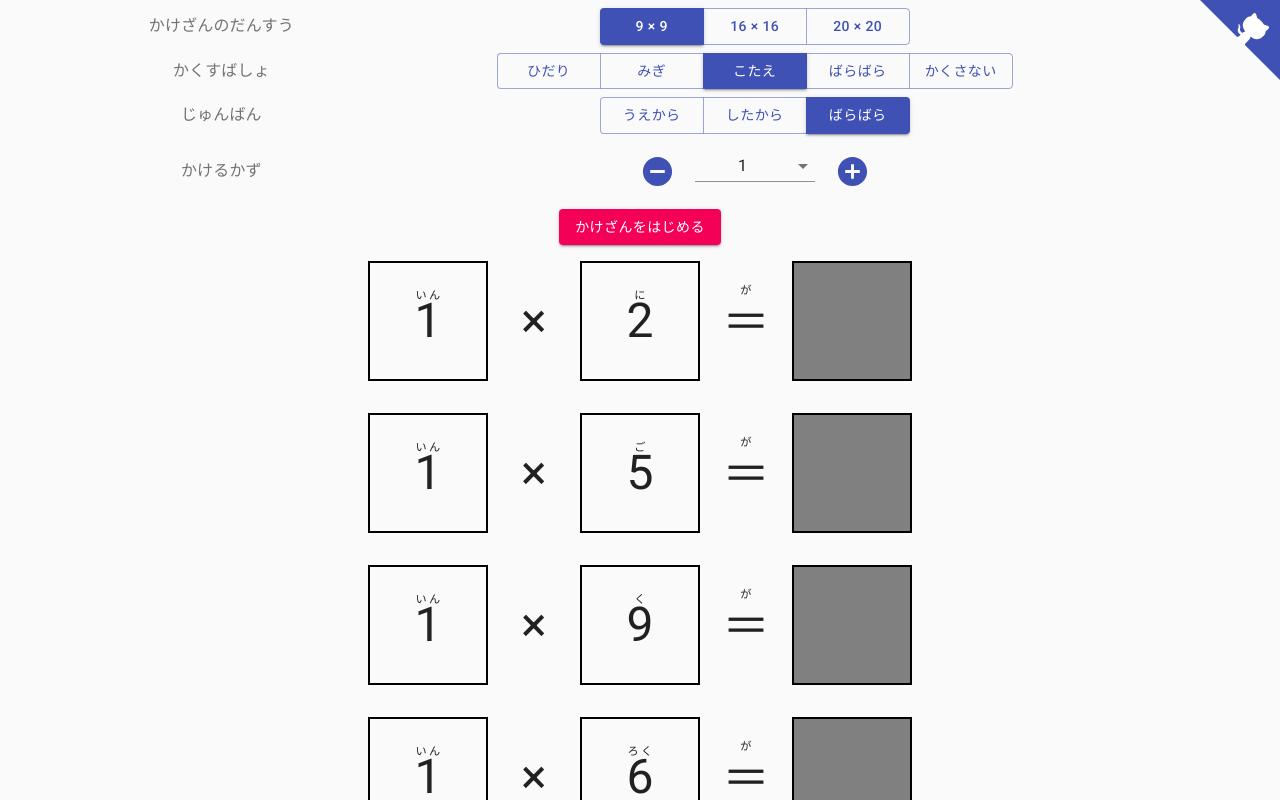
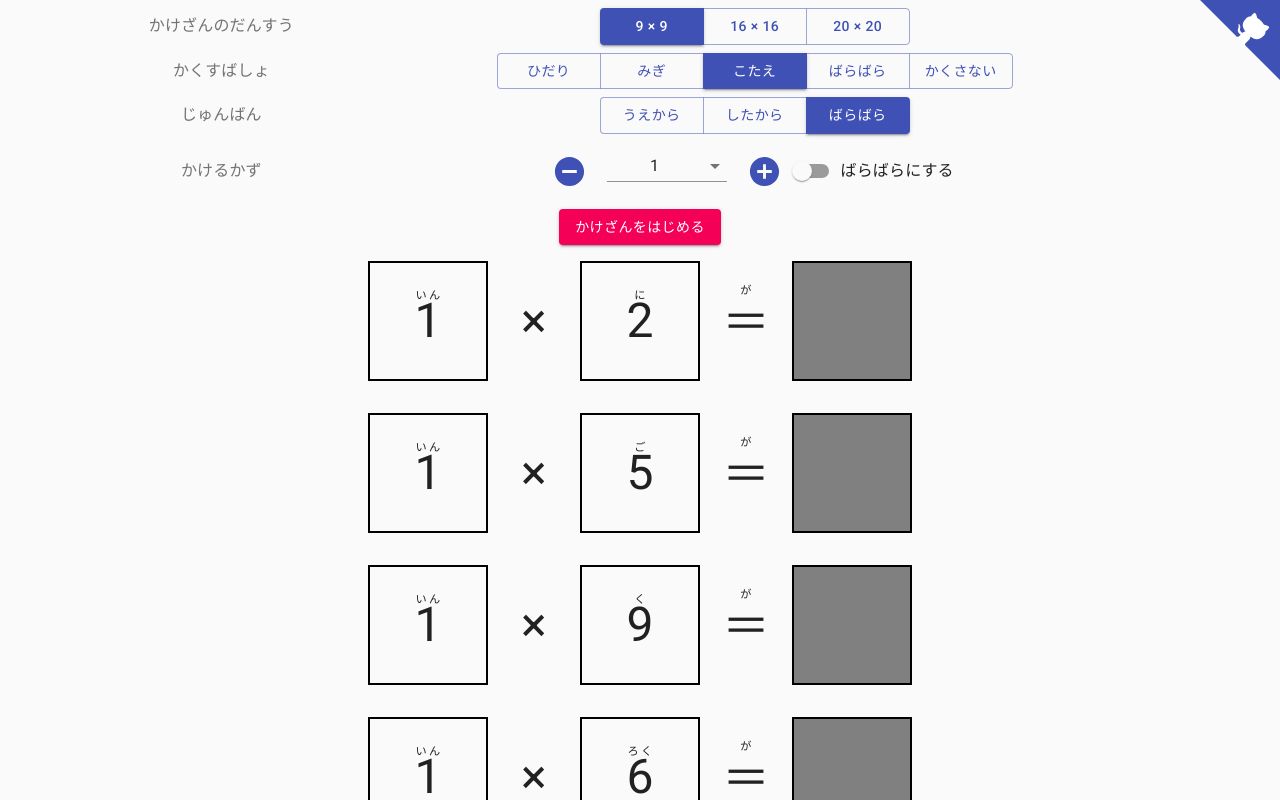
Before and after one commit to masayuki14/kukupad, a React (Create React App) app: page / in a window 1280 px wide. Shown: the top 800 px of the page. Built offline with nearby package versions, Linux system fonts and the light colour scheme.

Commit message:
かけるかずにば「ばらばら」の選択肢を追加

```diff
--- a/src/components/Axes.tsx
+++ b/src/components/Axes.tsx
@@ -9,6 +9,8 @@ import Select from '@material-ui/core/Select'
 import IconButton from '@material-ui/core/IconButton'
 import AddCircleIcon from '@material-ui/icons/AddCircle'
 import RemoveCircleIcon from '@material-ui/icons/RemoveCircle'
+import { FormControlLabel, Switch } from '@material-ui/core'
+import { RANDOM_AXIS } from '../constants'
 
 const useStyles = makeStyles((theme: Theme) =>
   createStyles({
@@ -37,6 +39,7 @@ const axisNumbers = (max: number) =>
 function Axes({ axis = 1, max = 20, onChange = () => {} }: PropTypes) {
   const classes = useStyles()
   const [selectedValue, setSelectedValue] = React.useState(axis)
+  const [checked, toggleChecked] = React.useState(false)
   const values = axisNumbers(max)
 
   const handleChange = (event: React.ChangeEvent<{ value: unknown }>) => {
@@ -44,14 +47,24 @@ function Axes({ axis = 1, max = 20, onChange = () => {} }: PropTypes) {
     onChange(Number(event.target.value))
   }
   const handlePlus = () => {
+    toggleChecked(false)
     if (selectedValue === values[values.length - 1]) return
     setSelectedValue(selectedValue + 1)
     onChange(selectedValue + 1)
   }
   const handleMinus = () => {
+    toggleChecked(false)
     if (selectedValue === values[0]) return
     setSelectedValue(selectedValue - 1)
     onChange(selectedValue - 1)
+  }
+  const handleToggle = () => {
+    toggleChecked(!checked)
+    if (!checked) {
+      onChange(RANDOM_AXIS)
+    } else {
+      onChange(selectedValue)
+    }
   }
 
   const items = values.map((v, i) => {
@@ -80,7 +93,12 @@ function Axes({ axis = 1, max = 20, onChange = () => {} }: PropTypes) {
           <FormLabel>かけるかず</FormLabel>
         </Grid>
         <Grid item xs={12} sm={8}>
-          <IconButton color="primary" component="span" onClick={handleMinus}>
+          <IconButton
+            color="primary"
+            component="span"
+            onClick={handleMinus}
+            disabled={checked}
+          >
             <RemoveCircleIcon fontSize="large" />
           </IconButton>
           <FormControl className={classes.formControl}>
@@ -89,13 +107,29 @@ function Axes({ axis = 1, max = 20, onChange = () => {} }: PropTypes) {
               id="demo-simple-select"
               value={selectedValue}
               onChange={handleChange}
+              disabled={checked}
             >
               {items}
             </Select>
           </FormControl>
-          <IconButton color="primary" component="span" onClick={handlePlus}>
+          <IconButton
+            color="primary"
+            component="span"
+            onClick={handlePlus}
+            disabled={checked}
+          >
             <AddCircleIcon fontSize="large" />
           </IconButton>
+          <FormControlLabel
+            control={
+              <Switch
+                checked={checked}
+                onChange={handleToggle}
+                color="primary"
+              />
+            }
+            label="ばらばらにする"
+          />
         </Grid>
       </Grid>
     </React.Fragment>
```
